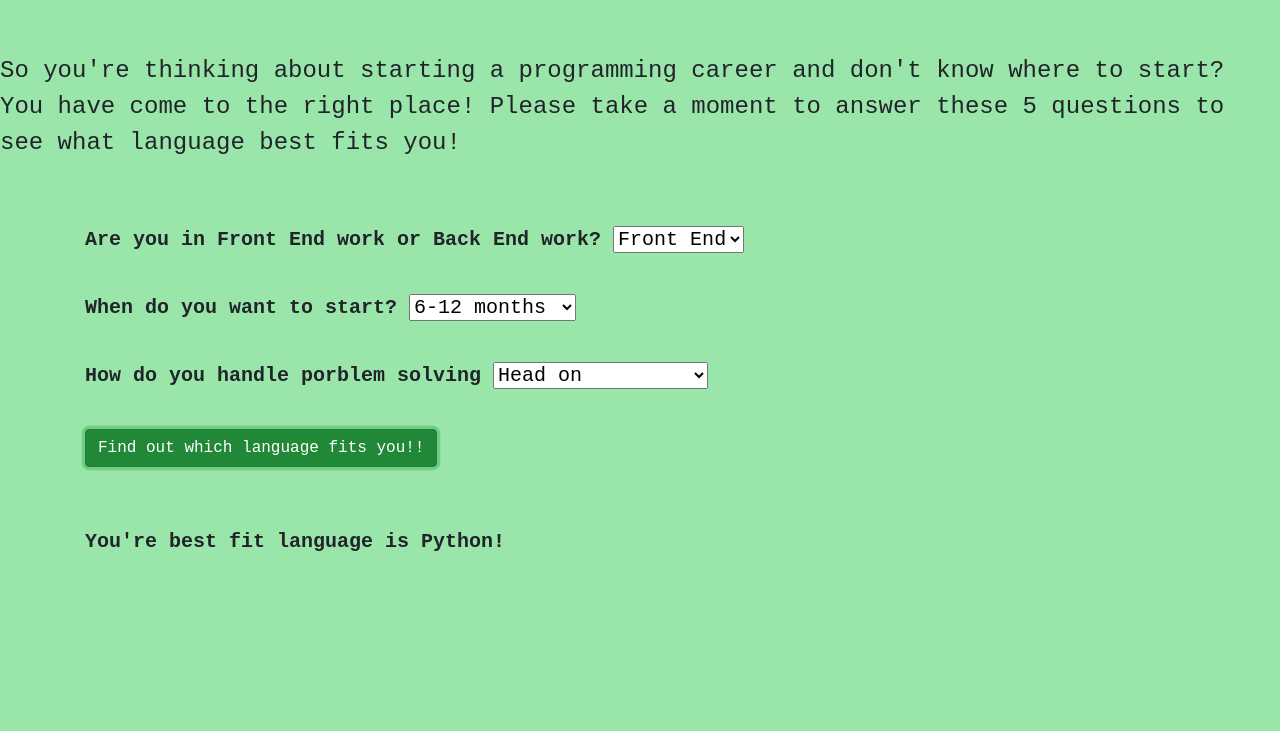
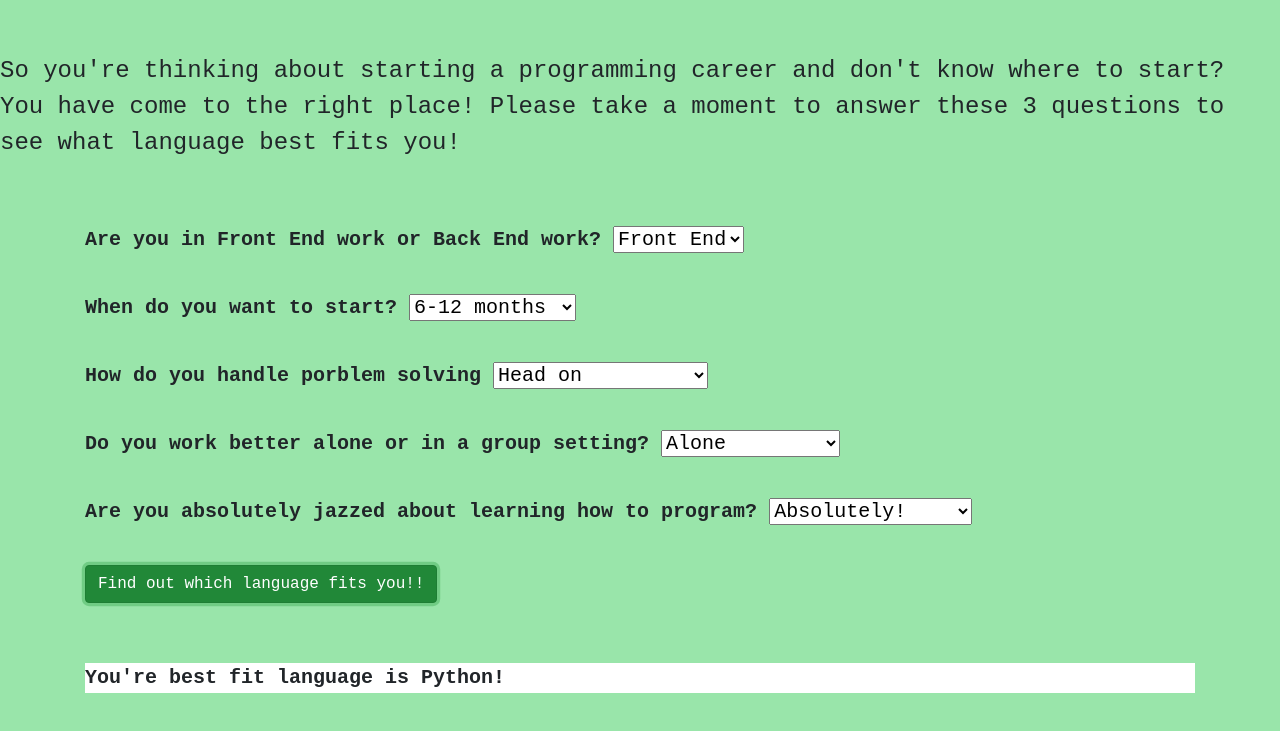
Before and after one commit to glenbuck503/language-selector, a plain HTML site: page index.html in a window 1280 px wide. Both pictures are taken after a click on the button "Find out which language fits you!!". Shown: the part 51-782 px from the top of the page. Drawn offline with Linux system fonts and the light colour scheme.

Commit message:
add new syntax for two questions

```diff
--- a/css/styles.css
+++ b/css/styles.css
@@ -31,3 +31,7 @@ font-weight:bold;
 #swift {
   display: none;
 }
+
+#output {
+  background-color:white;
+}
--- a/index.html
+++ b/index.html
@@ -12,7 +12,7 @@
   <h1 class="head">Welcome to the Programming Language Selector</h1>
   <br>
   <br>
-  <p class="firstp">So you're thinking about starting a programming career and don't know where to start? You have come to the right place! Please take a moment to answer these 5 questions to see what language best fits you!
+  <p class="firstp">So you're thinking about starting a programming career and don't know where to start? You have come to the right place! Please take a moment to answer these 3 questions to see what language best fits you!
   </p>
   <br>
   <br>
@@ -36,6 +36,20 @@
       <select id="quest3">
         <option value="yes">Head on</option>
         <option value="no">Critical thinker</option>
+      </select>
+      <br>
+      <br>
+      <label for="quest4">Do you work better alone or in a group setting?</label>
+      <select id="quest4">
+        <option value="yes">Alone</option>
+        <option value="no">Group Setting</option>
+      </select>
+      <br>
+      <br>
+      <label for="quest5">Are you absolutely jazzed about learning how to program?</label>
+      <select id="quest5">
+        <option value="yes">Absolutely!</option>
+        <option value="no">Absolutley Not!</option>
       </select>
       <br>
       <br>
--- a/js/scripts.js
+++ b/js/scripts.js
@@ -5,6 +5,8 @@ $(document).ready(function() {
     const frontEnd = $("select#quest1").val();
     const start = $("select#quest2").val();
     const solve = $("select#quest3").val();
+    const work = $("select#quest4").val();
+    const ready = $("select#quest5").val();
 
     if (frontEnd==="yes" && start==="yes" && solve ==="yes"){
       $("#python").show();
@@ -30,9 +32,5 @@ $(document).ready(function() {
 
 
 
-
-
-
-
   });
 });
```
